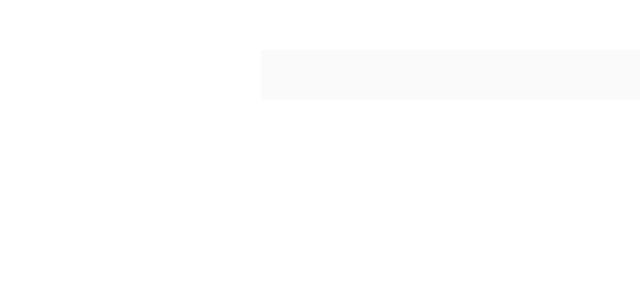
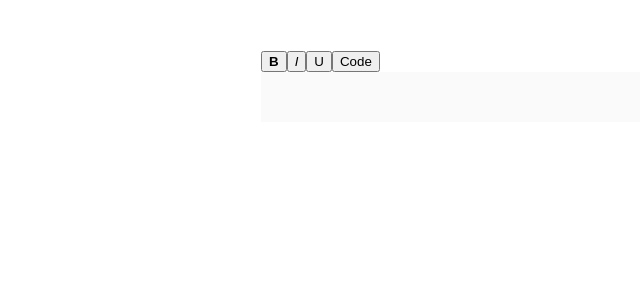
Before and after one commit to gufranmirza/draft-js-rich-text-editor, a React (Create React App) app: page / in a window 1280 px wide. Shown: the top 300 px of the page, without its empty margins (29-669 px from the left). Built offline with nearby package versions, Linux system fonts and the light colour scheme; the HTML template or start-up script is replaced by a standard one.

Commit message:
Rich Buttons Editor

```diff
--- a/src/App.js
+++ b/src/App.js
@@ -1,7 +1,7 @@
 import React, { Component } from 'react';
 import './App.css';
 
-import RichUtilsEditor from './components/RichUtilsEditor'
+import RichUtilsEditor from './components/RichButtonsEditor'
 
 
 class App extends Component {
--- /dev/null
+++ b/src/components/RichButtonsEditor.js
@@ -0,0 +1,63 @@
+import React from 'react'
+import { Editor, EditorState, RichUtils } from 'draft-js';
+
+class RichButtonsEditor extends React.Component {
+  constructor(props) {
+    super(props)
+    this.state = {
+      editorState: EditorState.createEmpty(),
+    }
+  }
+
+  onChange = (editorState) => {
+    this.setState({
+      editorState
+    })
+  }
+
+  handleKeyCommand = (command) => {
+    const newState = RichUtils.handleKeyCommand(
+      this.state.editorState,
+      command
+    );
+    if (newState) {
+      this.onChange(newState);
+      return 'handled';
+    }
+    return 'not-handled';
+  }
+
+  onClick = (style) => {
+    this.onChange(
+      RichUtils.toggleInlineStyle(this.state.editorState, style)
+    );
+  }
+
+  render() {
+    return(
+      <div className="editorContainer">
+        <button onClick={() => { this.onClick("BOLD") }}>
+          <b>B</b>
+        </button>
+        <button onClick={() => { this.onClick("ITALIC") }}>
+          <em>I</em>
+        </button>
+        <button onClick={() => { this.onClick("UNDERLINE") }}>
+          U
+        </button>
+        <button onClick={() => { this.onClick("CODE") }}>
+          Code
+        </button>
+        <div className="editors">
+          <Editor
+            editorState={this.state.editorState}
+            handleKeyCommand={this.handleKeyCommand}
+            onChange= { this.onChange }
+          />
+        </div>
+      </div>
+    )
+  }
+}
+
+export default RichButtonsEditor
```
